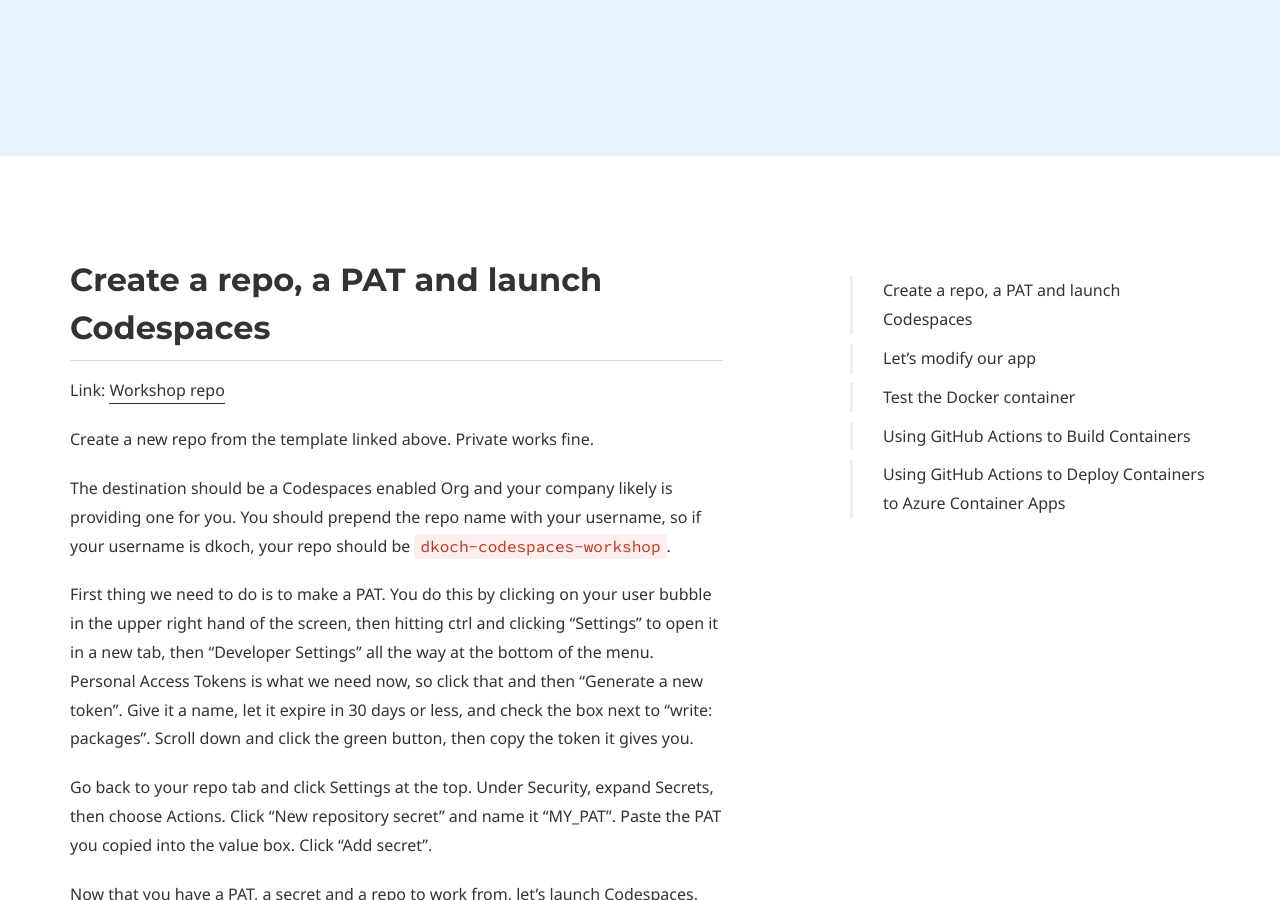
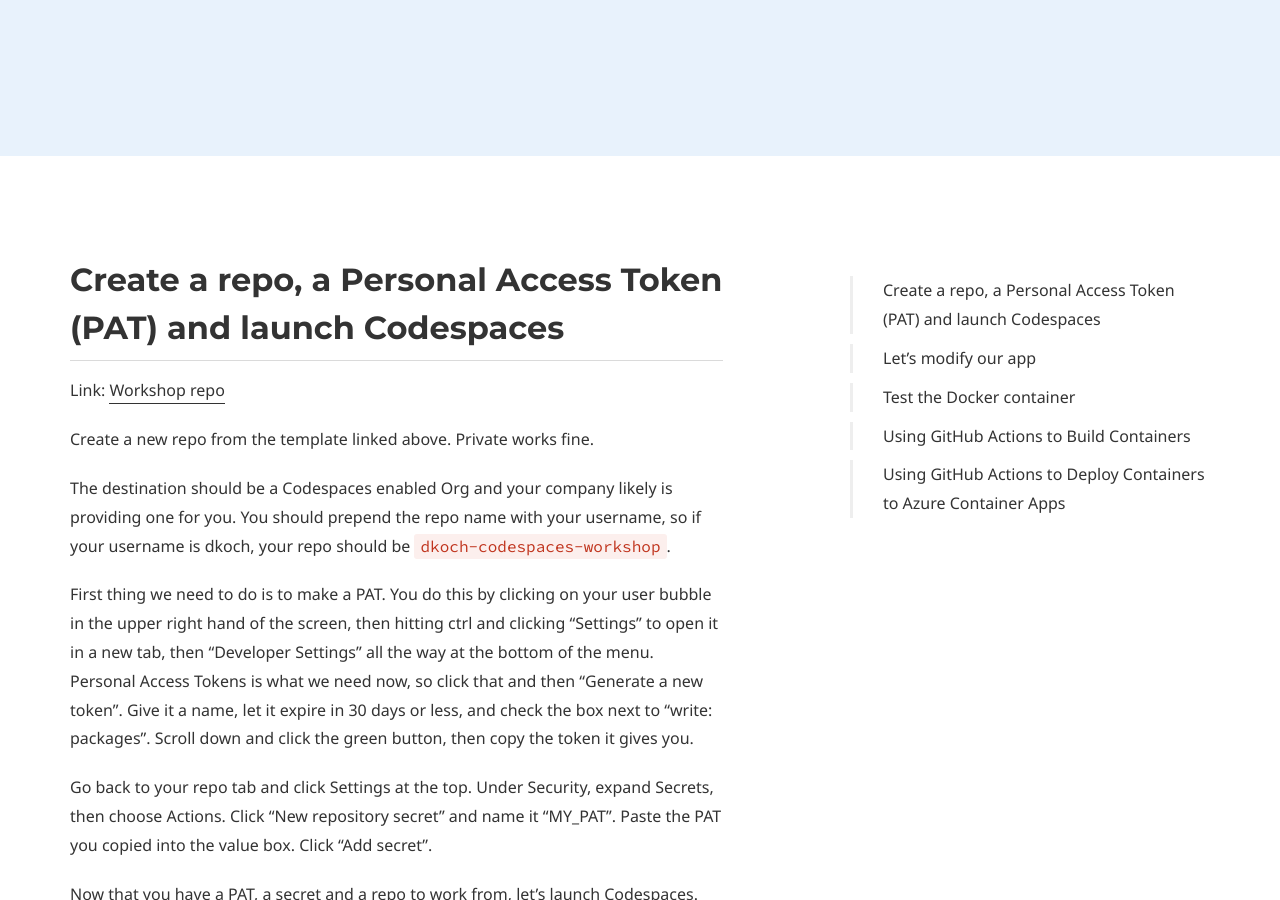
Before and after one commit to boxboat/github-cloud-native-workshop, a Jekyll site: the page built from lab-codespaces.md, in a window 1280 px wide and 900 px high, scrolled down 466 px. Built offline with Jekyll 4.4.1, drawn with Linux system fonts in a browser that asks for light colours; some web fonts are replaced; some of the changed text lies outside the part shown.

Commit message:
Resolving suggestions
Signed-off-by: Daniel Koch <dkoch84@gmail.com>

```diff
--- a/lab-codespaces.md
+++ b/lab-codespaces.md
@@ -25,7 +25,7 @@ page_nav:
         url: '/'
 ---
 
-## Create a repo, a PAT and launch Codespaces
+## Create a repo, a Personal Access Token (PAT) and launch Codespaces
 
 Link: [Workshop repo](https://github.com/BoxBoat-Codespaces/codespaces-workshop)
 
```
Also changed, not shown: other parts of lab-codespaces.md (+1 -1 lines).
